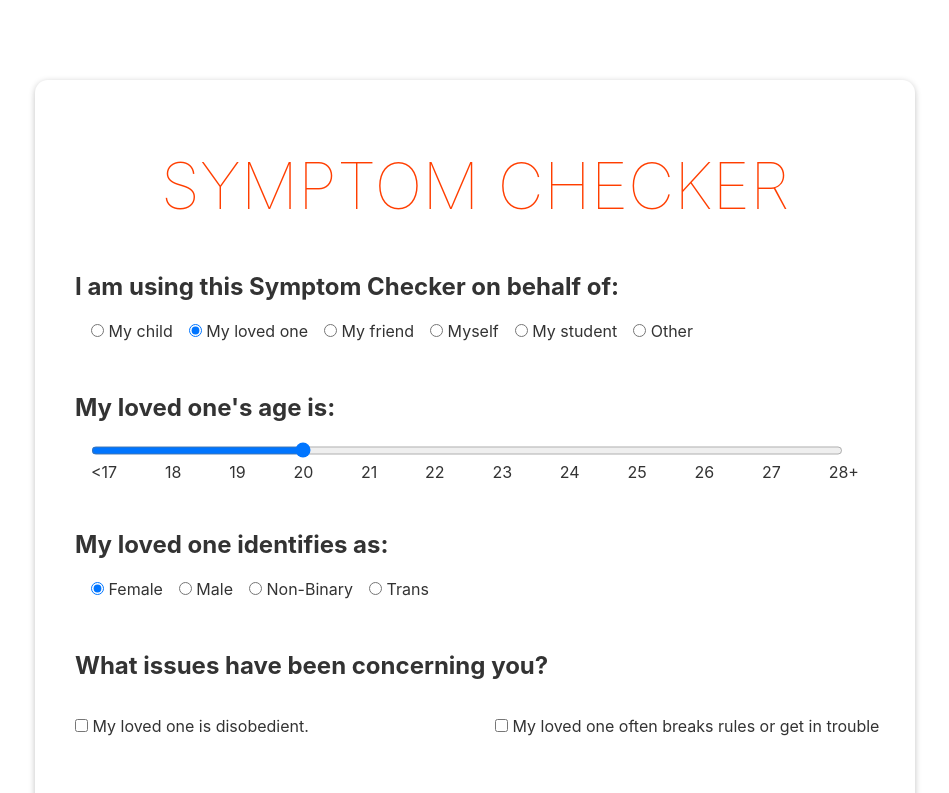
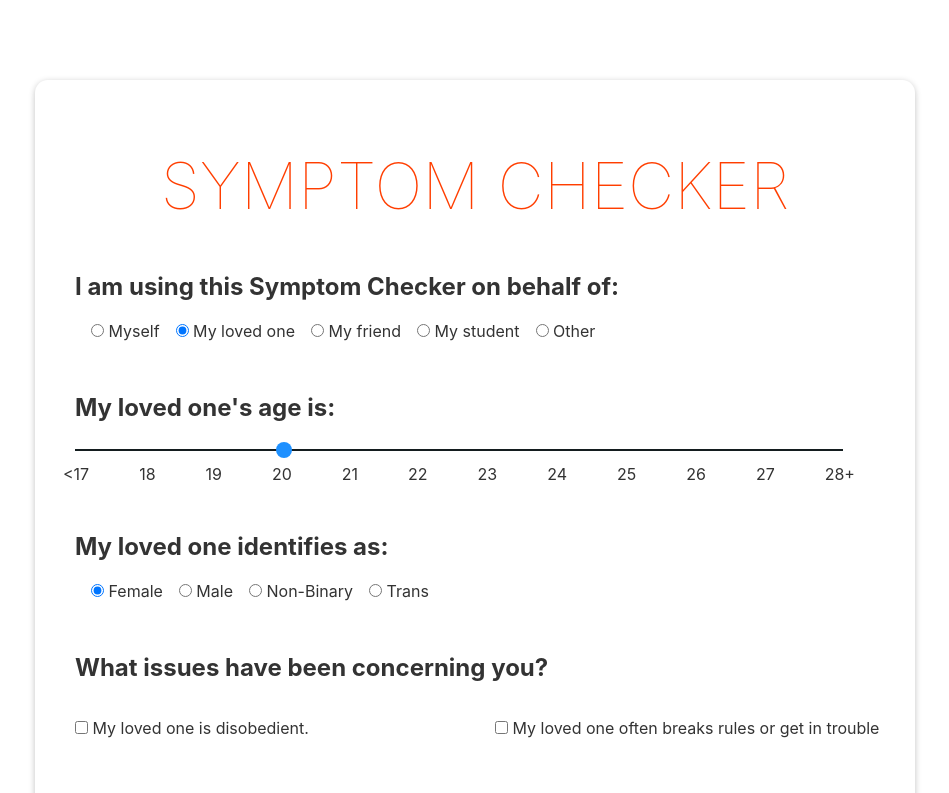
Before and after one commit to franknoirot/symptom-checker, a Svelte app: page / in a window 1280 px wide. Shown: the top 793 px of the page, without its empty margins (165-1114 px from the left). Built offline with nearby package versions, Linux system fonts and the light colour scheme.

Commit message:
Styled Slider component

```diff
--- a/public/global.css
+++ b/public/global.css
@@ -78,6 +78,7 @@ button:focus {
 	border: solid 1px hsl(350deg, 70%, 30%);
 	box-sizing: border-box;
 	border-radius: .5em;
+	margin-top: 1em;
 	padding: 1em 2em;
 	opacity: 0;
 	transform: translateY(.5em);
--- a/src/App.svelte
+++ b/src/App.svelte
@@ -8,7 +8,7 @@
 		$currSection = sectionValues[sectionValues.indexOf($currSection) + step]
 	}
 
-	$: questionChecked = !$questions.filter(q => q.checked).length > 0
+	$: questionChecked = $questions.filter(q => q.checked).length > 0
 </script>
 
 <main>
@@ -25,7 +25,7 @@
 		<span></span>
 		{/if}
 		{#if sectionValues.indexOf($currSection) < sectionValues.length-1}
-		<button on:click={() => changeSection(1)} class='next' disabled={questionChecked || ($age == 0 && $relation == 3)}>
+		<button on:click={() => changeSection(1)} class='next' disabled={!questionChecked || ($age == 0 && $relation == 0)}>
 			Next Section
 		</button>
 		{:else}
--- a/src/components/Slider.svelte
+++ b/src/components/Slider.svelte
@@ -20,18 +20,45 @@
         --primary: hsl(190deg, 60%, 70%);
         position: relative;
         max-width: 60vw;
-        display: block;
-        margin: auto;
+        display: flex;
+        flex-direction: column;
+        align-items: center;
+        margin: 1em 0;
+        width: calc(100% - 2em);
+    }
+    label::before {
+        content: '';
+        position: absolute;
+        top: calc(.5em - 1px);
+        left: 0;
+        width: 100%;
+        height: 2px;
+        background: hsl(190deg, 20%, 10%);
+    }
+
+    label::after {
+        content: '';
+        position: absolute;
+        top: 0;
+        left: var(--pct);
+        width: 1em;
+        height: 1em;
+        border-radius: 50%;
+        background: dodgerblue;
+        transform: translate(-50%);
     }
 
     input {
         width: calc(100% - 1em);
         margin: auto;
+        opacity: 0;
     }
 
     div {
         display: flex;
         justify-content: space-between;
+        width: calc(100% + 1.5em);
+        margin-top: .5em;
     }
 
     span {
--- a/src/stores.js
+++ b/src/stores.js
@@ -210,11 +210,11 @@ export const verbs = {
 export const sectionValues = ['intro', 'behaviors', 'results']
 export const relationValues = [
     {
-        value: "My child",
-        default: "My child",
-        possessive: "My child's",
-        identifies: "My child indentifies",
-        verb: "third",
+        value: "Myself",
+        default: "I",
+        possessive: "My",
+        identifies: 'I identify',
+        verb: "firstSingular",
     },
     {
         value: "My loved one",
@@ -229,13 +229,6 @@ export const relationValues = [
         possessive: "My friend's",
         identifies: "My friend identifies",
         verb: "third",
-    },
-    {
-        value: "Myself",
-        default: "I",
-        possessive: "My",
-        identifies: 'I identify',
-        verb: "firstSingular",
     },
     {
         value: "My student",
--- a/src/views/Intro.svelte
+++ b/src/views/Intro.svelte
@@ -12,8 +12,14 @@
 <section>
 	<h2>{relationValues[$relation].possessive} age is:</h2>
 	<Slider values={ageValues} value={$age} on:input={e => $age = e.target.value} />
-	{#if ($age < 1 && $relation === 3)}
-	<p class='warning'>This tool is intended for use by people 18 or older. Please talk to a guardian or loved one or call one of these services if you are in distress.</p>
+	{#if ($age < 1 && $relation === 0)}
+	<div class='warning'>
+		<p>This tool is intended for use by people 18 or older. Please talk to a guardian
+		or loved one or call one of these services if you are in distress:</p>
+		<ul>
+			<li><strong>Suicide Help Line:</strong> 1-800-622-HELP</li>
+		</ul>
+	</div>
 	{/if}
 </section>
 <section>
```
